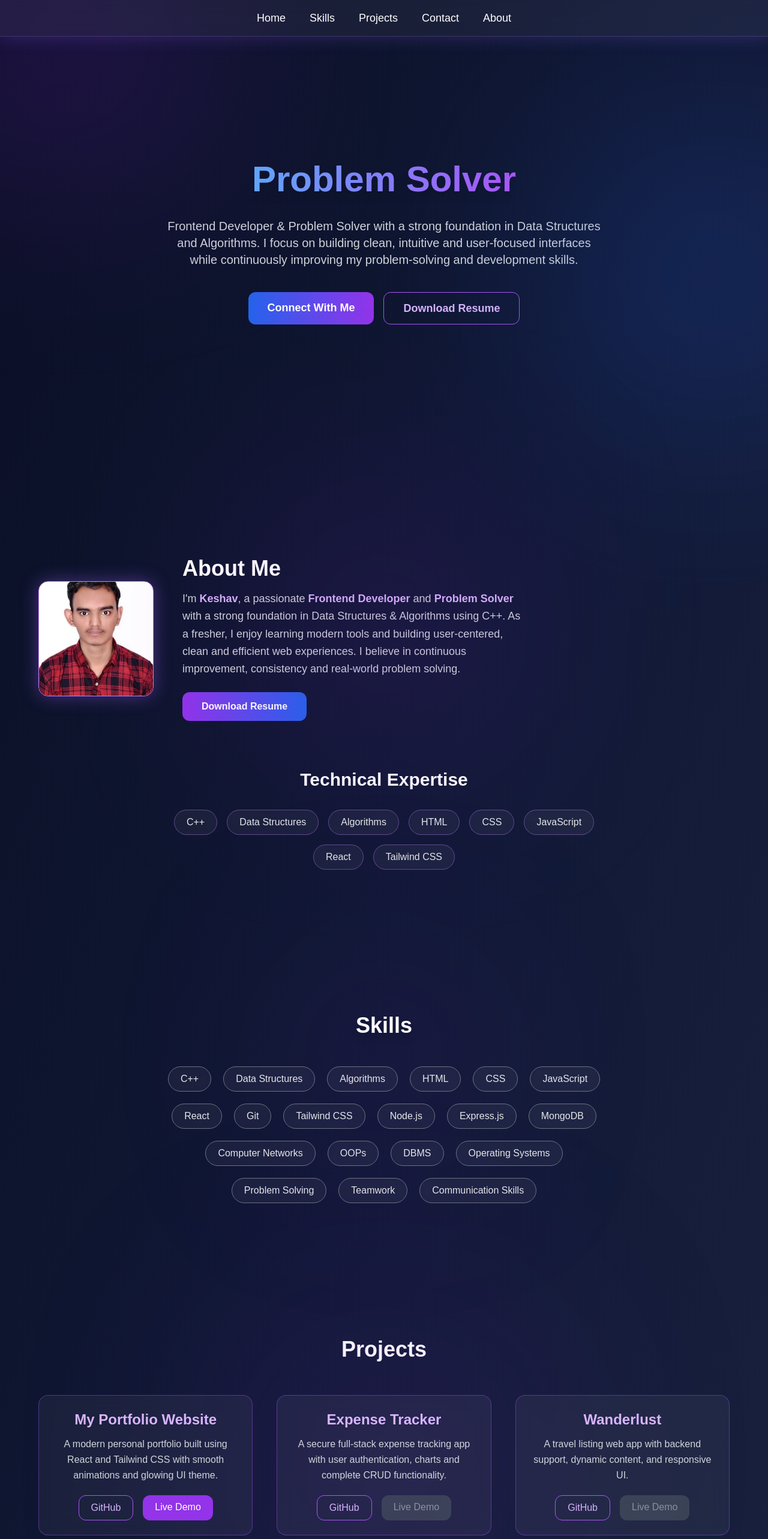
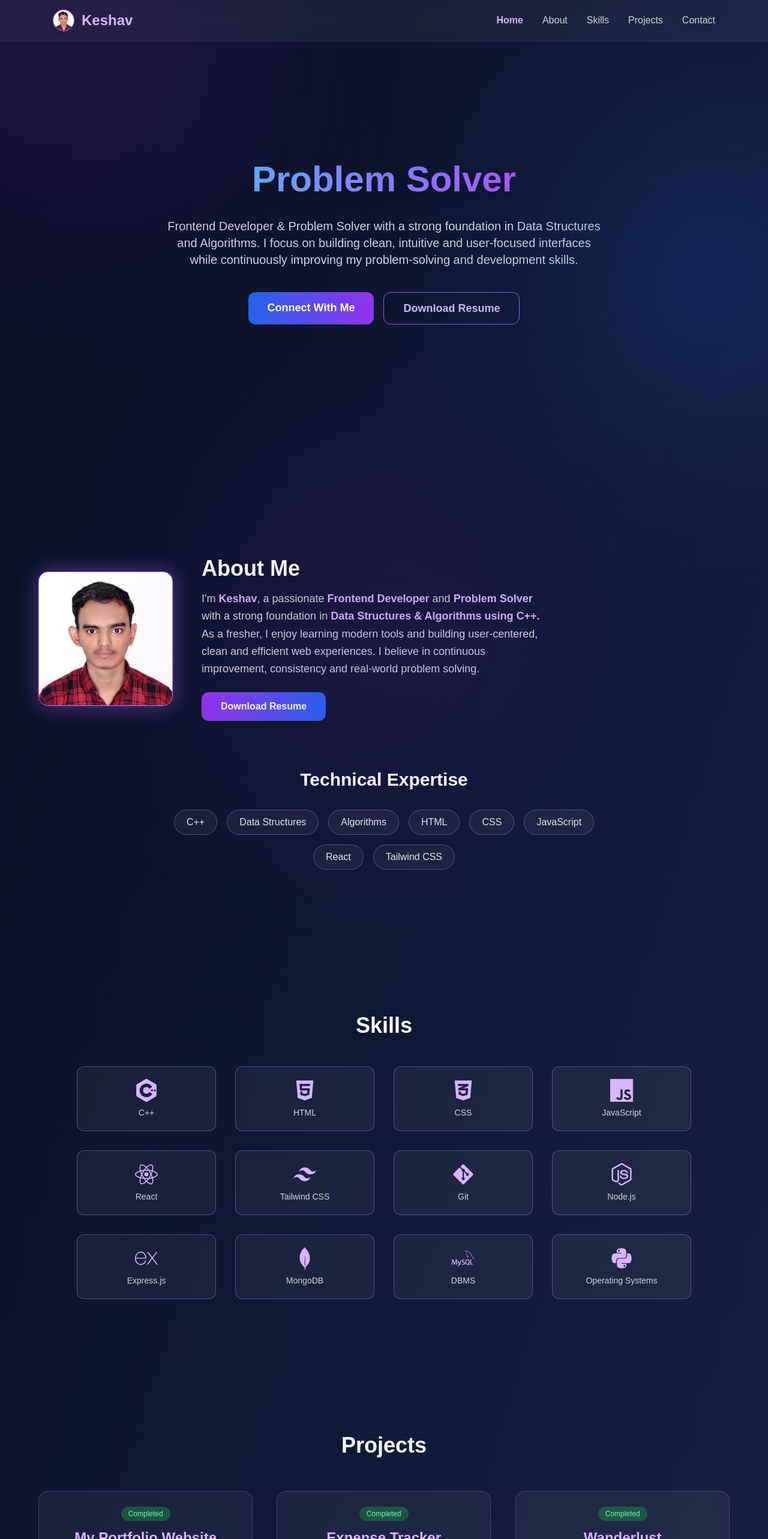
Before and after one commit to keshavskn123/Portfolio, a React (Vite) app: page / in a window 1280 px wide. Shown: the top 2566 px of the page at 60% size. Built offline with nearby package versions, Linux system fonts and the light colour scheme.

Commit message:
Upload files

```diff
--- a/package.json
+++ b/package.json
@@ -10,10 +10,12 @@
     "preview": "vite preview"
   },
   "dependencies": {
+    "emailjs-com": "^3.2.0",
     "framer-motion": "^12.23.24",
     "react": "^19.1.1",
     "react-dom": "^19.1.1",
-    "react-icons": "^5.5.0"
+    "react-icons": "^5.5.0",
+    "react-parallax-tilt": "^1.7.312"
   },
   "devDependencies": {
     "@eslint/js": "^9.36.0",
--- a/src/components/About.jsx
+++ b/src/components/About.jsx
@@ -15,14 +15,19 @@ export default function About() {
       <div className="max-w-6xl mx-auto flex flex-col md:flex-row items-center gap-12 text-center md:text-left">
 
         {/* Profile Image */}
-        <motion.img
-          src="/me.jpeg"
-          alt="Keshav"
-          initial={{ opacity: 0, scale: 0.8 }}
-          whileInView={{ opacity: 1, scale: 1 }}
-          transition={{ duration: 0.8 }}
-          className="w-48 h-48 rounded-2xl object-cover border border-purple-400 shadow-[0_0_30px_rgba(160,100,255,0.4)]"
+        <motion.div
+        initial={{ opacity: 0, scale: 0.9 }}
+        whileInView={{ opacity: 1, scale: 1 }}
+        transition={{ duration: 0.8 }}
+        className="w-40 h-40 sm:w-48 sm:h-48 md:w-56 md:h-56 rounded-2xl overflow-hidden border border-purple-400 shadow-[0_0_35px_rgba(165,105,255,0.45)] mx-auto md:mx-0"
+        >
+        <img
+            src="/me.jpeg"
+            alt="Keshav"
+            className="w-full h-full object-cover object-top"
         />
+        </motion.div>
+
 
         {/* Text Content */}
         <div>
@@ -44,7 +49,7 @@ export default function About() {
             I'm <span className="text-purple-300 font-semibold">Keshav</span>, a passionate
             <span className="text-purple-300 font-semibold"> Frontend Developer</span> and
             <span className="text-purple-300 font-semibold"> Problem Solver</span> with a strong foundation in
-            Data Structures & Algorithms using C++. As a fresher, I enjoy learning modern tools and building user-centered,
+            <span className="text-purple-300 font-semibold"> Data Structures & Algorithms using C++.</span> As a fresher, I enjoy learning modern tools and building user-centered,
             clean and efficient web experiences. I believe in continuous improvement, consistency and real-world problem solving.
           </motion.p>
 
--- a/src/components/Contact.jsx
+++ b/src/components/Contact.jsx
@@ -1,64 +1,83 @@
+import { useState } from "react";
 import { motion } from "framer-motion";
+import emailjs from "emailjs-com";
 import { MdEmail } from "react-icons/md";
 import { FaGithub, FaLinkedin } from "react-icons/fa";
 import { SiLeetcode } from "react-icons/si";
 
 export default function Contact() {
+  const [formData, setFormData] = useState({ name: "", email: "", message: "" });
+  const [status, setStatus] = useState("");
+
+  function handleChange(e) {
+    setFormData({ ...formData, [e.target.name]: e.target.value });
+  }
+
+  function sendEmail(e) {
+    e.preventDefault();
+
+    emailjs.send(
+      "service_3o1zcgd",  // Service ID
+      "template_vf9iwec", // Template ID
+      formData,
+      "iLXBky32RRLr6hddP" // Public Key
+    )
+    .then(() => {
+      setStatus("Message sent ✅");
+      setFormData({ name: "", email: "", message: "" });
+    })
+    .catch(() => setStatus("Something went wrong ❌"));
+  }
+
   const icons = [
-    {
-      icon: <MdEmail size={30} />,
-      link: "mailto:keshavskn123@gmail.com",
-      label: "Email"
-    },
-    {
-      icon: <FaLinkedin size={30} />,
-      link: "https://www.linkedin.com/in/keshav-1375a4254",
-      label: "LinkedIn"
-    },
-    {
-      icon: <FaGithub size={30} />,
-      link: "https://github.com/keshavskn123",
-      label: "GitHub"
-    },
-    {
-      icon: <SiLeetcode size={30} />,
-      link: "https://leetcode.com/keshavskn123/",
-      label: "LeetCode"
-    }
+    { icon: <MdEmail size={30} />, link: "mailto:keshavskn123@gmail.com" },
+    { icon: <FaLinkedin size={30} />, link: "https://www.linkedin.com/in/keshav-1375a4254" },
+    { icon: <FaGithub size={30} />, link: "https://github.com/keshavskn123" },
+    { icon: <SiLeetcode size={30} />, link: "https://leetcode.com/keshavskn123/" }
   ];
 
   return (
-    <section id="contact" className="py-32 px-6 text-center relative">
+    <section id="contact" className="py-28 px-6 text-center relative">
 
-      <motion.h2
-        initial={{ opacity: 0, y: 40 }}
-        whileInView={{ opacity: 1, y: 0 }}
-        transition={{ duration: 0.8 }}
-        className="text-4xl font-bold"
-      >
-        Want to Connect?
+      <motion.h2 initial={{ opacity: 0, y: 40 }} whileInView={{ opacity: 1, y: 0 }}
+        transition={{ duration: 0.8 }} className="text-4xl font-bold mb-3">
+        Contact Me
       </motion.h2>
 
-      <p className="text-gray-400 mt-2 mb-10">
-        Feel free to reach out ✨
-      </p>
+      <p className="text-gray-400 mb-10">Let’s talk — I usually reply within a day.</p>
 
-      <div className="flex flex-wrap justify-center gap-6 mt-10">
+      {/* Contact Form */}
+      <form onSubmit={sendEmail} className="max-w-lg mx-auto flex flex-col gap-4">
+        <input type="text" name="name" required
+          placeholder="Your Name"
+          value={formData.name} onChange={handleChange}
+          className="px-4 py-3 rounded-lg bg-white/5 border border-purple-400/40 text-white outline-none"
+        />
+        <input type="email" name="email" required
+          placeholder="Your Email"
+          value={formData.email} onChange={handleChange}
+          className="px-4 py-3 rounded-lg bg-white/5 border border-purple-400/40 text-white outline-none"
+        />
+        <textarea name="message" rows="4" required
+          placeholder="Your Message"
+          value={formData.message} onChange={handleChange}
+          className="px-4 py-3 rounded-lg bg-white/5 border border-purple-400/40 text-white outline-none"
+        />
+        <button type="submit"
+          className="px-6 py-3 bg-gradient-to-r from-purple-600 to-blue-600 rounded-lg text-white font-semibold hover:shadow-[0_0_25px_rgba(150,100,255,0.5)] transition-all">
+          Send Message ✨
+        </button>
+      </form>
+
+      {status && <p className="text-green-400 mt-3">{status}</p>}
+
+      {/* Socials */}
+      <div className="flex justify-center gap-6 mt-12">
         {icons.map((item, index) => (
-          <motion.a
-            key={index}
-            href={item.link}
-            target="_blank"
-            title={item.label}
-            whileHover={{
-              scale: 1.15,
-              boxShadow: "0 0 25px rgba(165,105,255,0.8)",
-            }}
-            className="w-16 h-16 flex items-center justify-center text-white rounded-2xl
-                       bg-purple-600 hover:bg-purple-500 transition-all duration-300"
-          >
+          <a key={index} href={item.link} target="_blank"
+            className="w-14 h-14 flex items-center justify-center bg-purple-600 text-white rounded-2xl hover:scale-110 transition">
             {item.icon}
-          </motion.a>
+          </a>
         ))}
       </div>
     </section>
--- a/src/components/Navbar.jsx
+++ b/src/components/Navbar.jsx
@@ -1,13 +1,94 @@
+import { useState, useEffect } from "react";
+import { FaBars, FaTimes } from "react-icons/fa";
+
 export default function Navbar() {
+  const [open, setOpen] = useState(false);
+  const [active, setActive] = useState("hero");
+
+  useEffect(() => {
+    const sections = document.querySelectorAll("section[id]");
+
+    const handleScroll = () => {
+      let scrollY = window.pageYOffset;
+
+      sections.forEach((sec) => {
+        const offset = sec.offsetTop - 100;
+        const height = sec.offsetHeight;
+        const id = sec.getAttribute("id");
+
+        if (scrollY >= offset && scrollY < offset + height) {
+          setActive(id);
+        }
+      });
+    };
+
+    window.addEventListener("scroll", handleScroll);
+    return () => window.removeEventListener("scroll", handleScroll);
+  }, []);
+
+  const menuItems = [
+    { name: "Home", id: "hero" },
+    { name: "About", id: "about" },
+    { name: "Skills", id: "skills" },
+    { name: "Projects", id: "projects" },
+    { name: "Contact", id: "contact" }
+  ];
+
   return (
-    <nav className="fixed top-0 left-0 w-full z-50 bg-white/5 backdrop-blur-md border-b border-purple-400/20 shadow-[0_0_30px_rgba(140,100,255,0.25)]">
-      <div className="max-w-6xl mx-auto flex justify-center gap-10 py-4 text-lg">
-        <a href="#hero" className="hover:text-purple-300 transition">Home</a>
-        <a href="#skills" className="hover:text-purple-300 transition">Skills</a>
-        <a href="#projects" className="hover:text-purple-300 transition">Projects</a>
-        <a href="#contact" className="hover:text-purple-300 transition">Contact</a>
-        <a href="#about" className="hover:text-purple-300 transition">About</a>
+    <nav className="fixed top-0 w-full backdrop-blur-md bg-white/5 border-b border-purple-400/20 z-50">
+      <div className="max-w-6xl mx-auto px-6 py-4 flex justify-between items-center">
+
+        {/* Logo & Image */}
+        <div className="flex items-center gap-3">
+          <img
+            src="/me.jpeg"
+            alt="Keshav"
+            className="w-9 h-9 rounded-full border border-purple-400 shadow-md object-cover object-top"
+          />
+          <h1 className="text-2xl font-bold text-purple-300">Keshav</h1>
+        </div>
+
+        {/* Desktop Menu */}
+        <div className="hidden md:flex gap-8 text-gray-300 font-medium">
+          {menuItems.map((item) => (
+            <a
+              key={item.id}
+              href={`#${item.id}`}
+              className={`transition ${
+                active === item.id ? "text-purple-300 font-semibold" : "hover:text-purple-300"
+              }`}
+            >
+              {item.name}
+            </a>
+          ))}
+        </div>
+
+        {/* Mobile Toggle */}
+        <button
+          onClick={() => setOpen(!open)}
+          className="md:hidden text-purple-300 text-3xl"
+        >
+          {open ? <FaTimes /> : <FaBars />}
+        </button>
       </div>
+
+      {/* Mobile Dropdown */}
+      {open && (
+        <div className="md:hidden flex flex-col items-center gap-5 py-6 bg-[#0f0f14]/90 border-t border-purple-400/20">
+          {menuItems.map((item) => (
+            <a
+              key={item.id}
+              href={`#${item.id}`}
+              onClick={() => setOpen(false)}
+              className={`text-gray-300 transition ${
+                active === item.id ? "text-purple-300 font-semibold" : "hover:text-purple-300"
+              }`}
+            >
+              {item.name}
+            </a>
+          ))}
+        </div>
+      )}
     </nav>
   );
 }
--- /dev/null
+++ b/src/components/ProjectModal.jsx
@@ -0,0 +1,47 @@
+import { motion } from "framer-motion";
+import { FaGithub, FaExternalLinkAlt } from "react-icons/fa";
+
+export default function ProjectModal({ project, onClose }) {
+  if (!project) return null;
+
+  return (
+    <div className="fixed inset-0 bg-black/70 backdrop-blur-md flex justify-center items-center z-50 px-4">
+      <motion.div
+        initial={{ scale: 0.85, opacity: 0 }}
+        animate={{ scale: 1, opacity: 1 }}
+        className="bg-[#111] border border-purple-400/30 rounded-2xl p-6 max-w-lg text-center shadow-[0_0_35px_rgba(150,100,255,0.4)]"
+      >
+        <h2 className="text-3xl font-semibold text-purple-300 mb-4">{project.title}</h2>
+        <p className="text-gray-300 mb-6">{project.description}</p>
+
+        {/* Tech Stack Badges */}
+        <div className="flex flex-wrap justify-center gap-2 mb-6">
+          {project.stack.map((tech, i) => (
+            <span
+              key={i}
+              className="text-xs px-3 py-1 rounded-full bg-white/10 border border-purple-400/30 text-purple-300"
+            >
+              {tech}
+            </span>
+          ))}
+        </div>
+
+        <div className="flex justify-center gap-4">
+          <a href={project.github} target="_blank" className="px-5 py-2 bg-purple-600 rounded-lg text-white flex items-center gap-2">
+            <FaGithub /> GitHub
+          </a>
+
+          {project.live !== "#" && (
+            <a href={project.live} target="_blank" className="px-5 py-2 bg-purple-600 rounded-lg text-white flex items-center gap-2">
+              <FaExternalLinkAlt /> Live Demo
+            </a>
+          )}
+        </div>
+
+        <button onClick={onClose} className="mt-6 text-gray-400 hover:text-white">
+          Close
+        </button>
+      </motion.div>
+    </div>
+  );
+}
--- a/src/components/Projects.jsx
+++ b/src/components/Projects.jsx
@@ -1,42 +1,48 @@
 import { motion } from "framer-motion";
+import Tilt from "react-parallax-tilt";
+import { useState } from "react";
+import ProjectModal from "./ProjectModal";
 
 export default function Projects() {
+  const [activeProject, setActiveProject] = useState(null);
+
   const projects = [
     {
       title: "My Portfolio Website",
-      description:
-        "A modern personal portfolio built using React and Tailwind CSS with smooth animations and glowing UI theme.",
+      description: "A modern portfolio showcasing my skills, projects, and professional journey.",
       github: "https://github.com/keshavskn123",
       live: "https://portfolio-three-flame-24.vercel.app/",
+      stack: ["React", "Tailwind CSS", "Framer Motion"],
+      status: "Completed"
     },
     {
       title: "Expense Tracker",
-      description:
-        "A secure full-stack expense tracking app with user authentication, charts and complete CRUD functionality.",
+      description: "Tracks expenses with login system, charts, and cloud stored data.",
       github: "https://github.com/keshavskn123/mern-expense-tracker",
       live: "#",
+      stack: ["React", "Node.js", "Express.js", "MongoDB"],
+      status: "Completed"
     },
     {
       title: "Wanderlust",
-      description:
-        "A travel listing web app with backend support, dynamic content, and responsive UI.",
+      description: "Travel places listing web app with authentication and dynamic UI.",
       github: "https://github.com/keshavskn123/Wanderlust",
       live: "#",
+      stack: ["Node.js", "EJS", "Express.js", "MongoDB"],
+      status: "Completed"
     },
     {
-      title: "FaceTrack (In Progress)",
-      description:
-        "A real-time face detection and tracking project exploring computer vision and OpenCV. Currently improving accuracy and UI.",
+      title: "FaceTrack",
+      description: "Real-time face detection and tracking using OpenCV.",
       github: "https://github.com/keshavskn123/FaceTrack",
       live: "#",
-    },
+      stack: ["Python", "OpenCV"],
+      status: "In Progress"
+    }
   ];
 
   return (
     <section id="projects" className="py-28 px-6 text-center relative">
-      {/* Glow Background Blob */}
-      <div className="absolute top-20 left-1/2 -translate-x-1/2 w-[30rem] h-[30rem] bg-purple-700 rounded-full blur-[180px] opacity-20"></div>
-
       <motion.h2
         initial={{ opacity: 0, y: 40 }}
         whileInView={{ opacity: 1, y: 0 }}
@@ -48,47 +54,39 @@ export default function Projects() {
 
       <div className="grid md:grid-cols-2 lg:grid-cols-3 gap-10 max-w-6xl mx-auto">
         {projects.map((project, index) => (
+          <Tilt key={index} glareEnable scale={1.05}>
             <motion.div
-            key={index}
               initial={{ opacity: 0, y: 60 }}
               whileInView={{ opacity: 1, y: 0 }}
               transition={{ duration: 0.7, delay: index * 0.2 }}
-            className="p-6 rounded-2xl border border-purple-500/40 bg-white/5 backdrop-blur-md hover:border-purple-400 hover:shadow-[0_0_25px_rgba(160,100,255,0.45)] hover:-translate-y-2 transition-all duration-300"
+              onClick={() => setActiveProject(project)}
+              className="p-6 rounded-2xl cursor-pointer border border-purple-500/40 bg-white/5 backdrop-blur-md
+                         hover:border-purple-400 hover:shadow-[0_0_25px_rgba(160,100,255,0.45)] transition-all duration-300"
             >
-            <h3 className="text-2xl font-semibold mb-3 text-purple-300 drop-shadow-sm">
-              {project.title}
-            </h3>
-            <p className="text-gray-300 mb-5 leading-relaxed">{project.description}</p>
+              {/* Status Badge */}
+              <span className={`text-xs px-3 py-1 rounded-full mb-3 inline-block
+                ${project.status === "Completed" ? "bg-green-600/40 border-green-500/40 text-green-300" : "bg-yellow-600/40 border-yellow-500/40 text-yellow-300"}`}>
+                {project.status}
+              </span>
 
-            <div className="flex justify-center gap-4">
+              <h3 className="text-2xl font-semibold mb-3 text-purple-300">{project.title}</h3>
+              <p className="text-gray-300 mb-4">{project.description}</p>
 
-              {/* GitHub Button */}
-              <a
-                href={project.github}
-                target="_blank"
-                className="px-5 py-2 border border-purple-500 rounded-xl text-purple-300
-                hover:bg-purple-600 hover:text-white transition-all duration-300"
-              >
-                GitHub
-              </a>
-
-              {/* Live Demo Button - Enabled or Disabled */}
-              <a
-                href={project.live !== "#" ? project.live : undefined}
-                target="_blank"
-                className={`px-5 py-2 rounded-xl transition-all duration-300 ${
-                  project.live !== "#"
-                    ? "bg-purple-600 text-white hover:shadow-[0_0_20px_rgba(150,100,255,0.6)] hover:-translate-y-1"
-                    : "bg-gray-600 text-gray-300 opacity-60 cursor-not-allowed"
-                }`}
-              >
-                Live Demo
-              </a>
-
+              {/* Tech Stack Tags */}
+              <div className="flex flex-wrap justify-center gap-2">
+                {project.stack.map((tech, i) => (
+                  <span key={i} className="text-xs px-3 py-1 rounded-full bg-white/10 border border-purple-400/30 text-purple-300">
+                    {tech}
+                  </span>
+                ))}
               </div>
             </motion.div>
+          </Tilt>
         ))}
       </div>
+
+      {/* Popup Modal */}
+      <ProjectModal project={activeProject} onClose={() => setActiveProject(null)} />
     </section>
   );
 }
--- a/src/components/Skills.jsx
+++ b/src/components/Skills.jsx
@@ -1,46 +1,45 @@
 import { motion } from "framer-motion";
+import {
+  FaHtml5, FaCss3Alt, FaReact, FaGitAlt,
+  FaNodeJs, FaPython
+} from "react-icons/fa";
+import {
+  SiJavascript, SiTailwindcss, SiExpress, SiMongodb,
+  SiCplusplus, SiMysql
+} from "react-icons/si";
 
 export default function Skills() {
   const skills = [
-    "C++", "Data Structures", "Algorithms",
-    "HTML", "CSS", "JavaScript", "React",
-    "Git", "Tailwind CSS",
-    "Node.js", "Express.js", "MongoDB",
-    "Computer Networks",
-    "OOPs", "DBMS", "Operating Systems",
-    "Problem Solving", "Teamwork", "Communication Skills"
+    { name: "C++", icon: <SiCplusplus size={38} /> },
+    { name: "HTML", icon: <FaHtml5 size={38} /> },
+    { name: "CSS", icon: <FaCss3Alt size={38} /> },
+    { name: "JavaScript", icon: <SiJavascript size={38} /> },
+    { name: "React", icon: <FaReact size={38} /> },
+    { name: "Tailwind CSS", icon: <SiTailwindcss size={38} /> },
+    { name: "Git", icon: <FaGitAlt size={38} /> },
+    { name: "Node.js", icon: <FaNodeJs size={38} /> },
+    { name: "Express.js", icon: <SiExpress size={38} /> },
+    { name: "MongoDB", icon: <SiMongodb size={38} /> },
+    { name: "DBMS", icon: <SiMysql size={38} /> },
+    { name: "Operating Systems", icon: <FaPython size={38} /> },
   ];
 
   return (
     <section id="skills" className="py-28 px-6 text-center relative">
-      {/* Glowing background accent */}
-      <div className="absolute top-10 left-1/2 -translate-x-1/2 w-72 h-72 bg-purple-700 rounded-full blur-[150px] opacity-20"></div>
+      <h2 className="text-4xl font-bold text-white drop-shadow-lg mb-12">Skills</h2>
 
-      <motion.h2
-        initial={{ opacity: 0, y: 40 }}
-        whileInView={{ opacity: 1, y: 0 }}
-        transition={{ duration: 0.8 }}
-        className="text-4xl font-bold text-white drop-shadow-lg"
-      >
-        Skills
-      </motion.h2>
-
-      <motion.div
-        initial={{ opacity: 0 }}
-        whileInView={{ opacity: 1 }}
-        transition={{ delay: 0.4, duration: 1 }}
-        className="mt-12 flex flex-wrap justify-center gap-5 max-w-3xl mx-auto"
-      >
+      <div className="grid grid-cols-2 sm:grid-cols-3 md:grid-cols-4 gap-8 max-w-5xl mx-auto">
         {skills.map((skill, index) => (
           <motion.div
             key={index}
-            whileHover={{ scale: 1.12, boxShadow: "0 0 20px rgba(165,105,255,0.65)" }}
-            className="px-5 py-2 rounded-full border border-gray-500 hover:border-purple-400 text-gray-200 hover:text-purple-300 transition-all duration-300 bg-white/5 backdrop-blur-sm"
+            whileHover={{ scale: 1.12 }}
+            className="flex flex-col items-center gap-2 bg-white/5 border border-purple-400/40 rounded-xl p-5 backdrop-blur-sm hover:shadow-[0_0_25px_rgba(165,105,255,0.45)] transition-all"
           >
-            {skill}
+            <span className="text-purple-300">{skill.icon}</span>
+            <p className="text-gray-300 text-sm">{skill.name}</p>
           </motion.div>
         ))}
-      </motion.div>
+      </div>
     </section>
   );
 }
```
Also changed, not shown: src/components/Footer.jsx (+13 -2 lines), 1 other file (tests, documents, lock files or other folders). Lines whose indentation alone changed are shown as unchanged.
